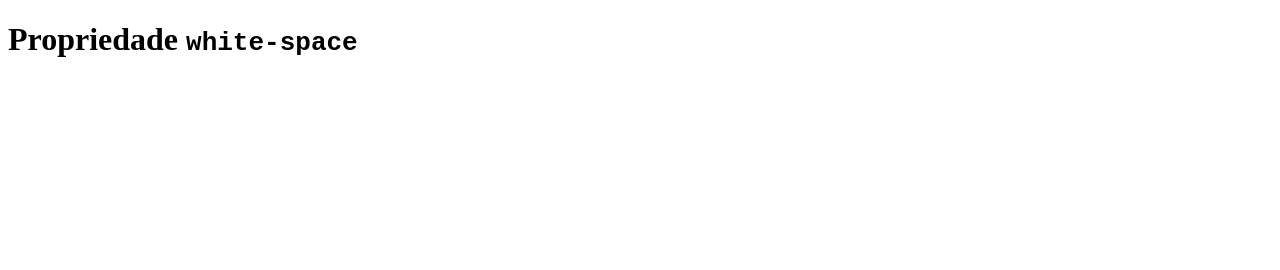
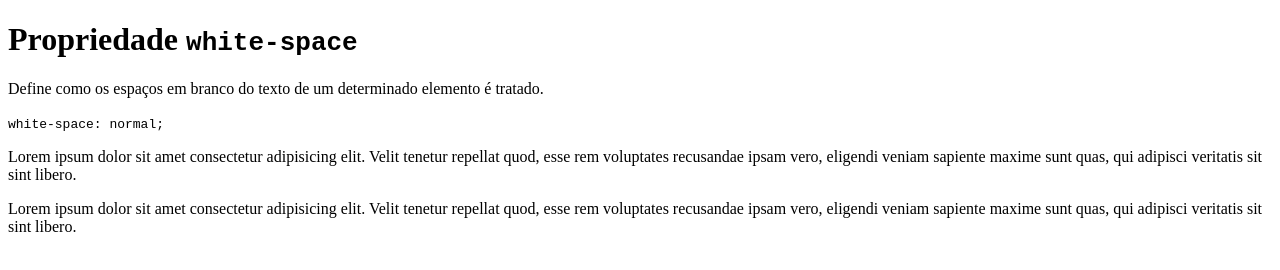
Before and after one commit to Vagner-Alves/css, a plain HTML site: page 02 - estilização basica com css/06- textos/white-space.html in a window 1280 px wide. Drawn offline with Linux system fonts and the light colour scheme.

Commit message:
white-space

```diff
--- a/02 - estilização basica com css/06- textos/white-space.html
+++ b/02 - estilização basica com css/06- textos/white-space.html
@@ -7,5 +7,19 @@
 </head>
 <body>
     <h1>Propriedade <code>white-space</code></h1>
+    <p>Define como os espaços em branco do texto de um determinado elemento é tratado.</p>
+    <code>white-space: normal;</code>
+    <p class="exemplo">
+        <span>
+            Lorem ipsum dolor sit amet consectetur adipisicing elit. Velit tenetur repellat quod, esse rem voluptates recusandae ipsam vero,
+            eligendi veniam sapiente maxime sunt quas, qui adipisci veritatis sit sint libero.
+        </span>
+    </p>
+    <p id="nowrap" class="exemplo">
+        <span>
+            Lorem ipsum dolor sit amet consectetur adipisicing elit. Velit tenetur repellat quod, esse rem voluptates recusandae ipsam vero,
+            eligendi veniam sapiente maxime sunt quas, qui adipisci veritatis sit sint libero.
+        </span>
+    </p>
 </body>
 </html>
```
